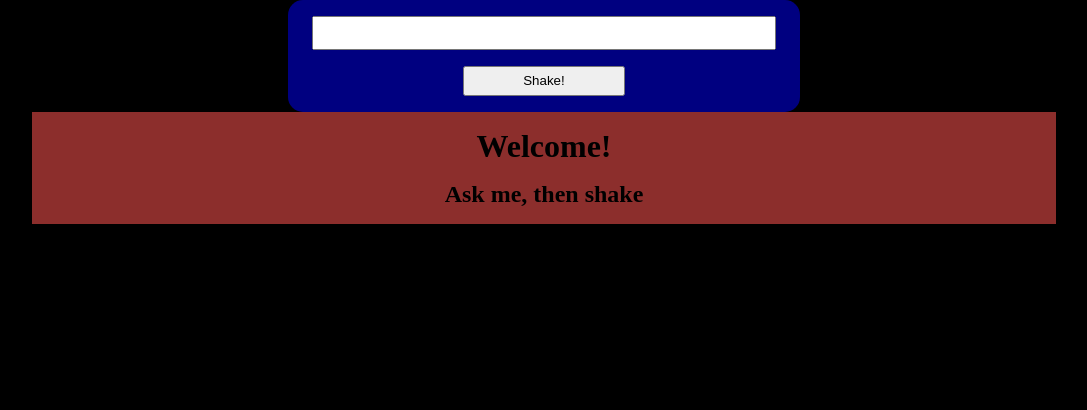
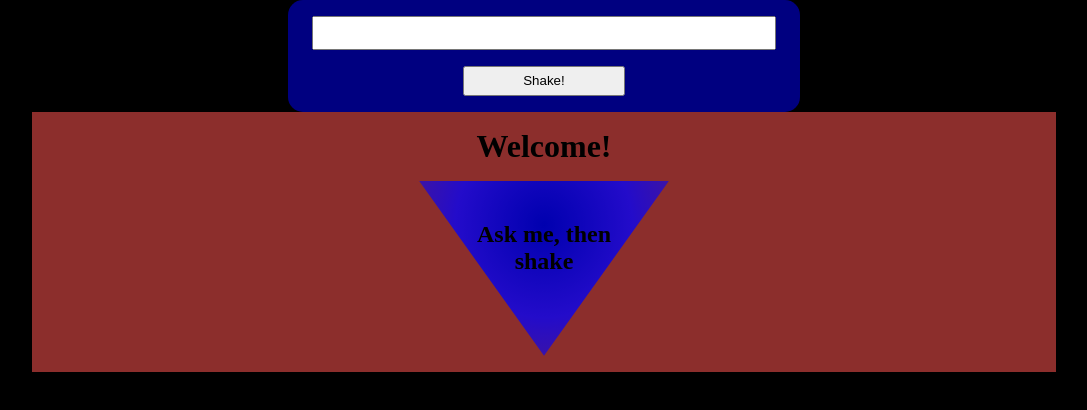
Before and after one commit to Honsie-Pie/Magic-eight-ball, a React (Create React App) app: page / in a window 1280 px wide. Shown: the top 410 px of the page, without its empty margins (96-1183 px from the left). Built offline with nearby package versions, Linux system fonts and the light colour scheme.

Commit message:
add triangle class

```diff
--- a/src/App.css
+++ b/src/App.css
@@ -44,3 +44,18 @@
   height: 2.25em;
   width: 35%;
 }
+
+.triangle{
+  width: 250px;
+  height: 175px;
+  background: radial-gradient(
+    farthest-corner at 50% 25%,
+    rgba(0,0,175,1),
+    rgba(0,0,255,0.75),
+    rgba(0,0,255,0.4)
+    );
+  clip-path: polygon(50% 100%, 0% 0%, 100% 0%);
+  margin: 0 auto;
+  padding: 40px;
+  filter: none;
+}
```
